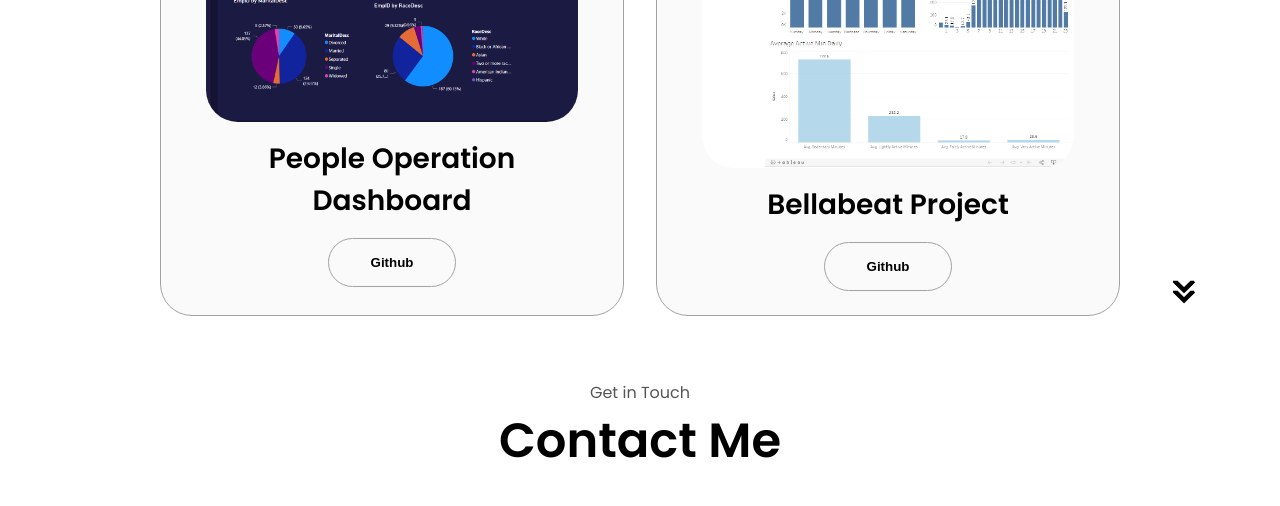
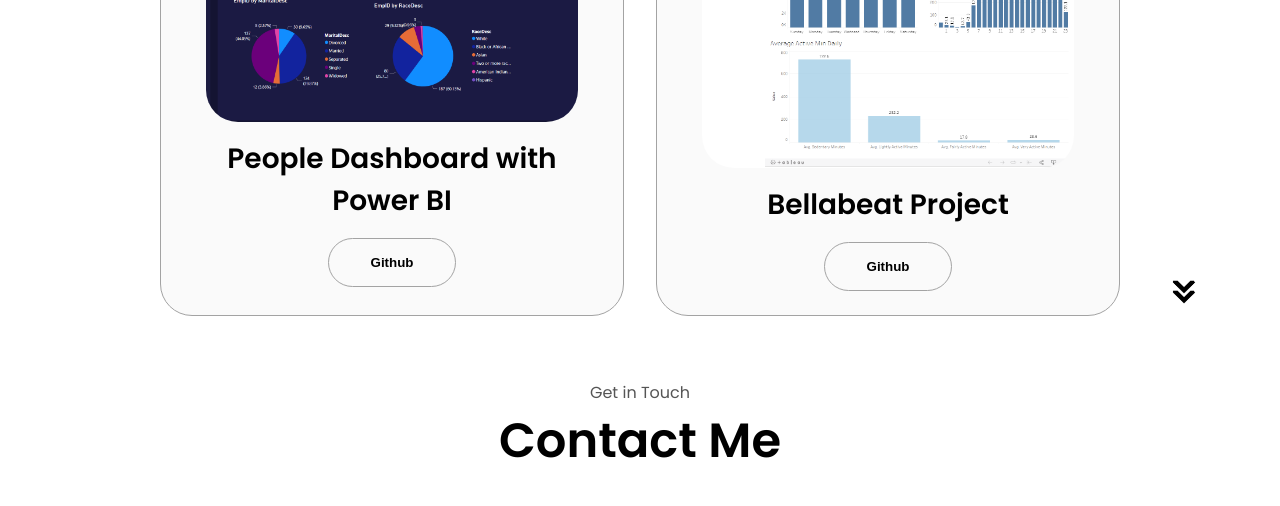
Before and after one commit to Takeshitai/takeshitai.github.io, a plain HTML site: page index.html in a window 1280 px wide. Shown: the part 2720-3226 px from the top of the page. Drawn offline with Linux system fonts and the light colour scheme.

Commit message:
Added content

```diff
--- a/index.html
+++ b/index.html
@@ -265,7 +265,7 @@
               class="project-img"
             />
           </div>
-          <h2 class="experience-sub-title project-title">People Operation Dashboard</h2>
+          <h2 class="experience-sub-title project-title">People Dashboard with Power BI</h2>
           <div class="btn-container">
             <button
               class="btn btn-color-2 project-btn"
```
